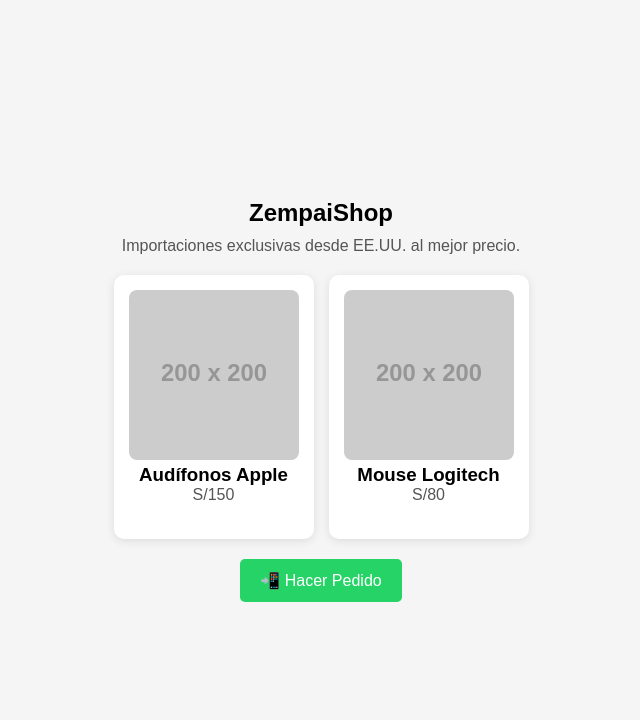
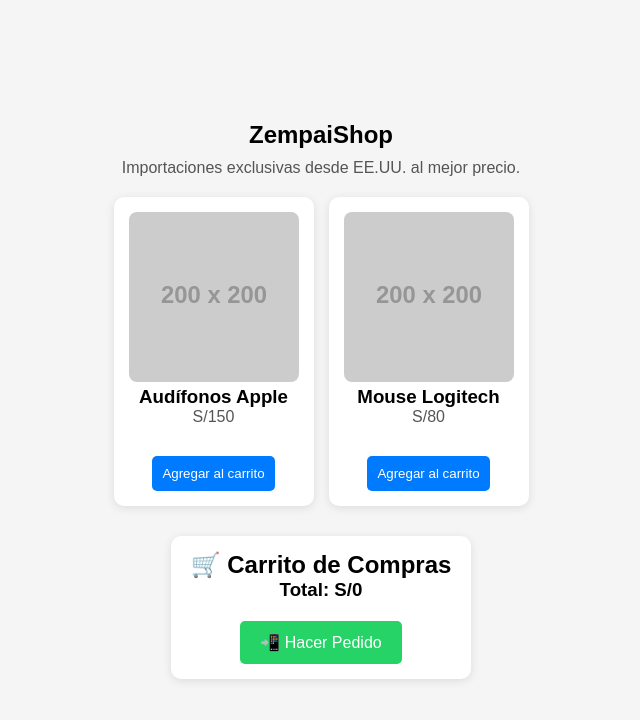
Before and after one commit to taipe01/ZempaiShop, a plain HTML site: page index.html in a window 1280 px wide. Shown: the whole page, without its empty margins (319-959 px from the left). Drawn offline with Linux system fonts and the light colour scheme; placeholder pictures from the web are drawn by us.

Commit message:
Add files via upload

```diff
--- a/index.html
+++ b/index.html
@@ -41,10 +41,36 @@
             border-radius: 10px;
             box-shadow: 0 2px 10px rgba(0, 0, 0, 0.1);
             width: 200px;
+            text-align: center;
         }
         .product img {
             width: 100%;
             border-radius: 8px;
+        }
+        .add-to-cart {
+            background-color: #007bff;
+            color: white;
+            padding: 10px;
+            border: none;
+            border-radius: 5px;
+            cursor: pointer;
+            margin-top: 10px;
+        }
+        .add-to-cart:hover {
+            background-color: #0056b3;
+        }
+        .cart {
+            margin-top: 30px;
+            background: white;
+            padding: 15px;
+            border-radius: 10px;
+            box-shadow: 0 2px 10px rgba(0, 0, 0, 0.1);
+            width: 300px;
+        }
+        .cart-item {
+            display: flex;
+            justify-content: space-between;
+            padding: 5px 0;
         }
         .whatsapp-button {
             display: inline-block;
@@ -71,14 +97,40 @@
             <img src="https://via.placeholder.com/200" alt="Audífonos Apple">
             <h3>Audífonos Apple</h3>
             <p>S/150</p>
+            <button class="add-to-cart" onclick="addToCart('Audífonos Apple', 150)">Agregar al carrito</button>
         </div>
         <div class="product">
             <img src="https://via.placeholder.com/200" alt="Mouse Logitech">
             <h3>Mouse Logitech</h3>
             <p>S/80</p>
+            <button class="add-to-cart" onclick="addToCart('Mouse Logitech', 80)">Agregar al carrito</button>
         </div>
     </div>
 
-    <a class="whatsapp-button" href="https://wa.me/51999999999">📲 Hacer Pedido</a>
+    <div class="cart">
+        <h2>🛒 Carrito de Compras</h2>
+        <div id="cart-items"></div>
+        <h3>Total: S/<span id="total-price">0</span></h3>
+        <a id="whatsapp-link" class="whatsapp-button" href="#" target="_blank">📲 Hacer Pedido</a>
+    </div>
+
+    <script>
+        let cart = [];
+        function addToCart(product, price) {
+            cart.push({ product, price });
+            updateCart();
+        }
+        function updateCart() {
+            let cartItems = document.getElementById("cart-items");
+            let totalPrice = 0;
+            cartItems.innerHTML = "";
+            cart.forEach(item => {
+                cartItems.innerHTML += `<div class='cart-item'><span>${item.product}</span><span>S/${item.price}</span></div>`;
+                totalPrice += item.price;
+            });
+            document.getElementById("total-price").innerText = totalPrice;
+            document.getElementById("whatsapp-link").href = `https://wa.me/51999999999?text=Pedido:%20${encodeURIComponent(JSON.stringify(cart))}`;
+        }
+    </script>
 </body>
 </html>
```
